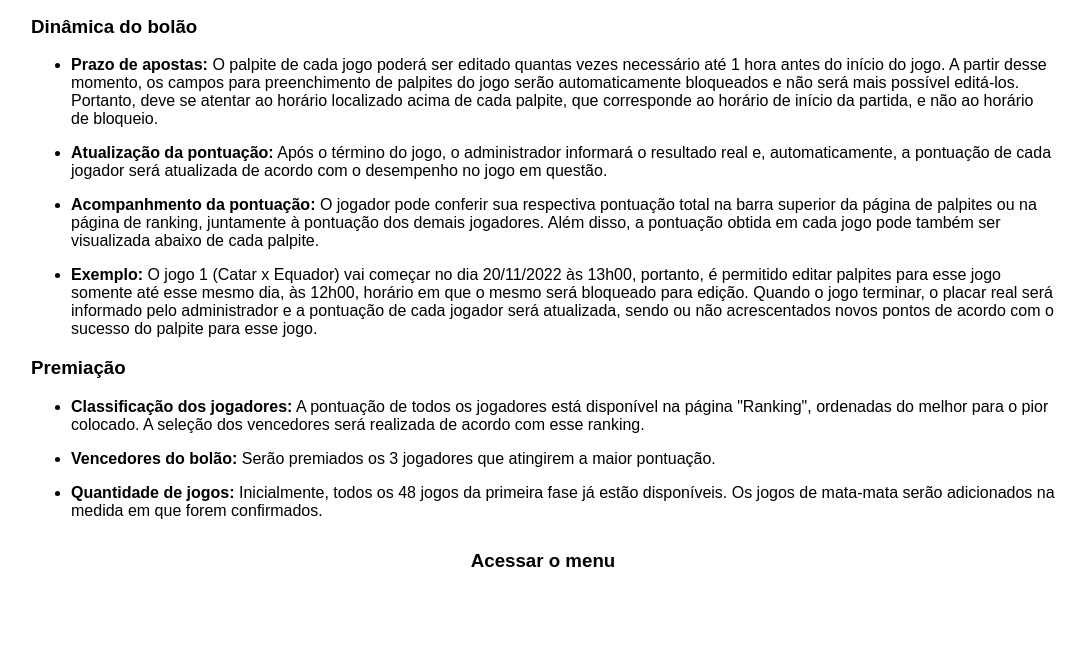
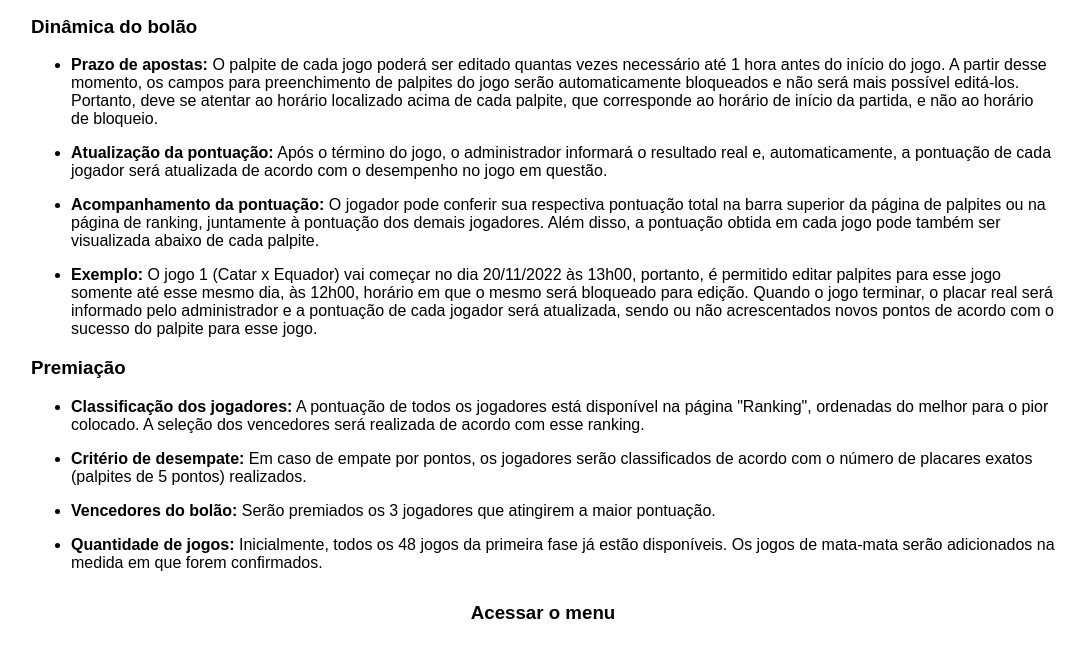
Before and after one commit to lfgodoi/world-cup-pool, a Flask app: page /rules in a window 1280 px wide. Shown: the part 356-1014 px from the top of the page, without its empty margins (97-1183 px from the left). Run offline with Flask 2, Linux system fonts and the light colour scheme; the visitor is signed in with stand-in values (Sample User, id 1).

Commit message:
Tiebreaker rule added to rules page

```diff
--- a/app/templates/rules.html
+++ b/app/templates/rules.html
@@ -77,7 +77,7 @@
                 <li><p><b>Atualização da pontuação:</b> Após o término do jogo, o administrador
                     informará o resultado real e, automaticamente, a pontuação de cada jogador
                     será atualizada de acordo com o desempenho no jogo em questão.</p></li>
-                <li><p><b>Acompanhmento da pontuação:</b> O jogador pode conferir sua respectiva
+                <li><p><b>Acompanhamento da pontuação:</b> O jogador pode conferir sua respectiva
                     pontuação total na barra superior da página de palpites ou na página
                     de ranking, juntamente à pontuação dos demais jogadores. Além disso, a pontuação
                     obtida em cada jogo pode também ser visualizada abaixo de cada palpite.</p></li>
@@ -94,6 +94,9 @@
                 <li><p><b>Classificação dos jogadores:</b> A pontuação de todos os jogadores
                     está disponível na página "Ranking", ordenadas do melhor para o pior colocado.
                     A seleção dos vencedores será realizada de acordo com esse ranking.</p></li>
+                <li><p><b>Critério de desempate:</b> Em caso de empate por pontos, os jogadores serão
+                    classificados de acordo com o número de placares exatos (palpites de 5 pontos)
+                    realizados.</p></li>
                 <li><p><b>Vencedores do bolão:</b> Serão premiados os 3 jogadores que atingirem
                     a maior pontuação.</p></li>
                 <li><p><b>Quantidade de jogos:</b> Inicialmente, todos os 48 jogos da primeira
```
